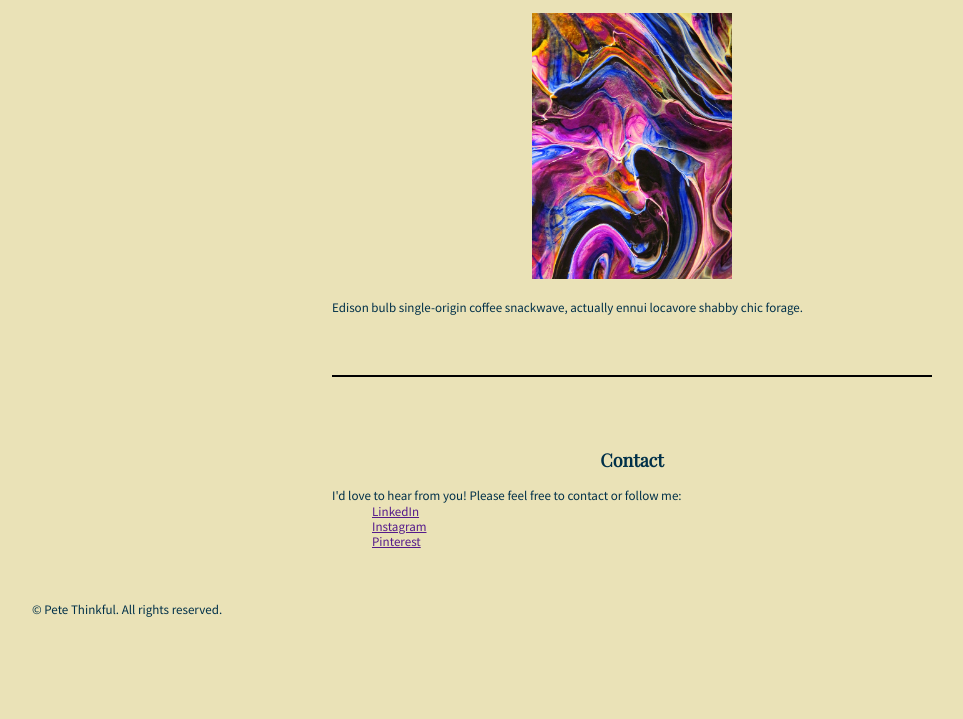
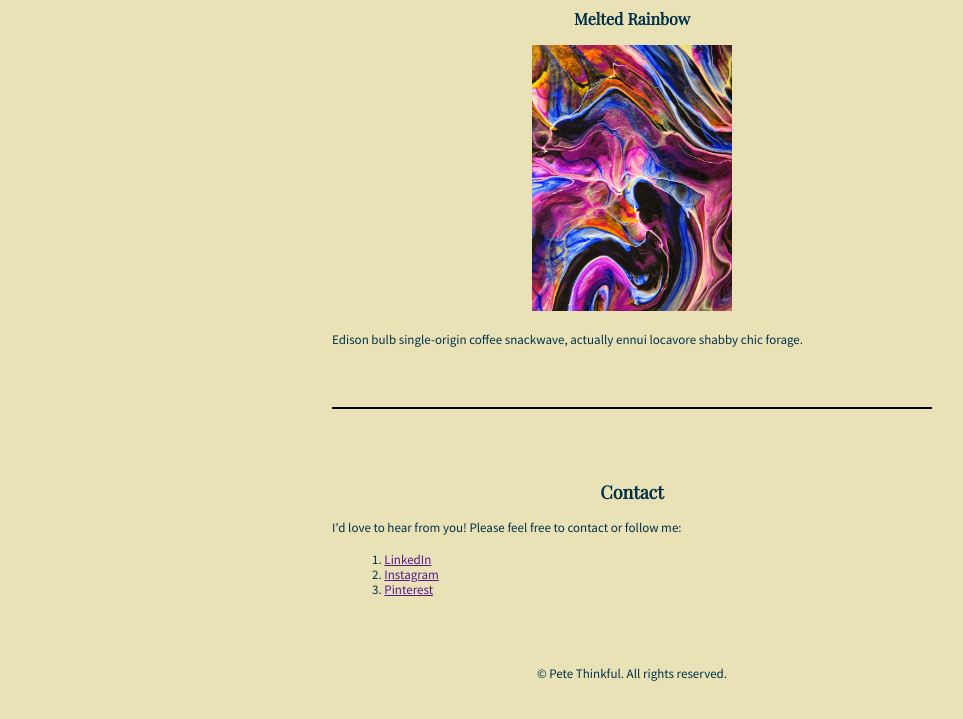
Before and after one commit to NjoyCodn/peter-thinkful-lesson, a plain HTML site: page index.html in a window 1280 px wide. Shown: the part 1691-2410 px from the top of the page, without its empty margins (8-971 px from the left). Before the commit the page ends 2351 px from the top, so only its background shows below. Drawn offline with nearby package versions, Linux system fonts and the light colour scheme.

Commit message:
fix-for-changes-adding-files

```diff
--- a/style.css
+++ b/style.css
@@ -11,6 +11,8 @@ body {
   padding: 40px;
   background-color: #eae2b7;
 }
+
+section { text-align: left;}
 
 footer {
     text-align: center;
@@ -50,11 +52,10 @@ article div {
 p {
   font-size: small;
   line-height: 1.5;
-  text-align: left;
   display: block;
   margin: 0 auto;
 }
-
+/*
 ul {
   list-style-type: disc;
   color: #003049;
@@ -72,22 +73,19 @@ ol {
   display: block;
   margin: 0 auto;
 }
-
+*/
 li {
   color: #003049;
   font-family: "Source Sans Pro", Tahoma, Geneva, Verdana, sans-serif;
   font-size: small;
-  text-align: left;
-  display: block;
-  margin: 0 auto;
 }
-
+/*
 li::marker {
   color: #003049;
   font-family: "Source Sans Pro", Tahoma, Geneva, Verdana, sans-serif;
   font-size: small;
 }
-
+*/
 a:link {
   color: #d62828;
 }
```
